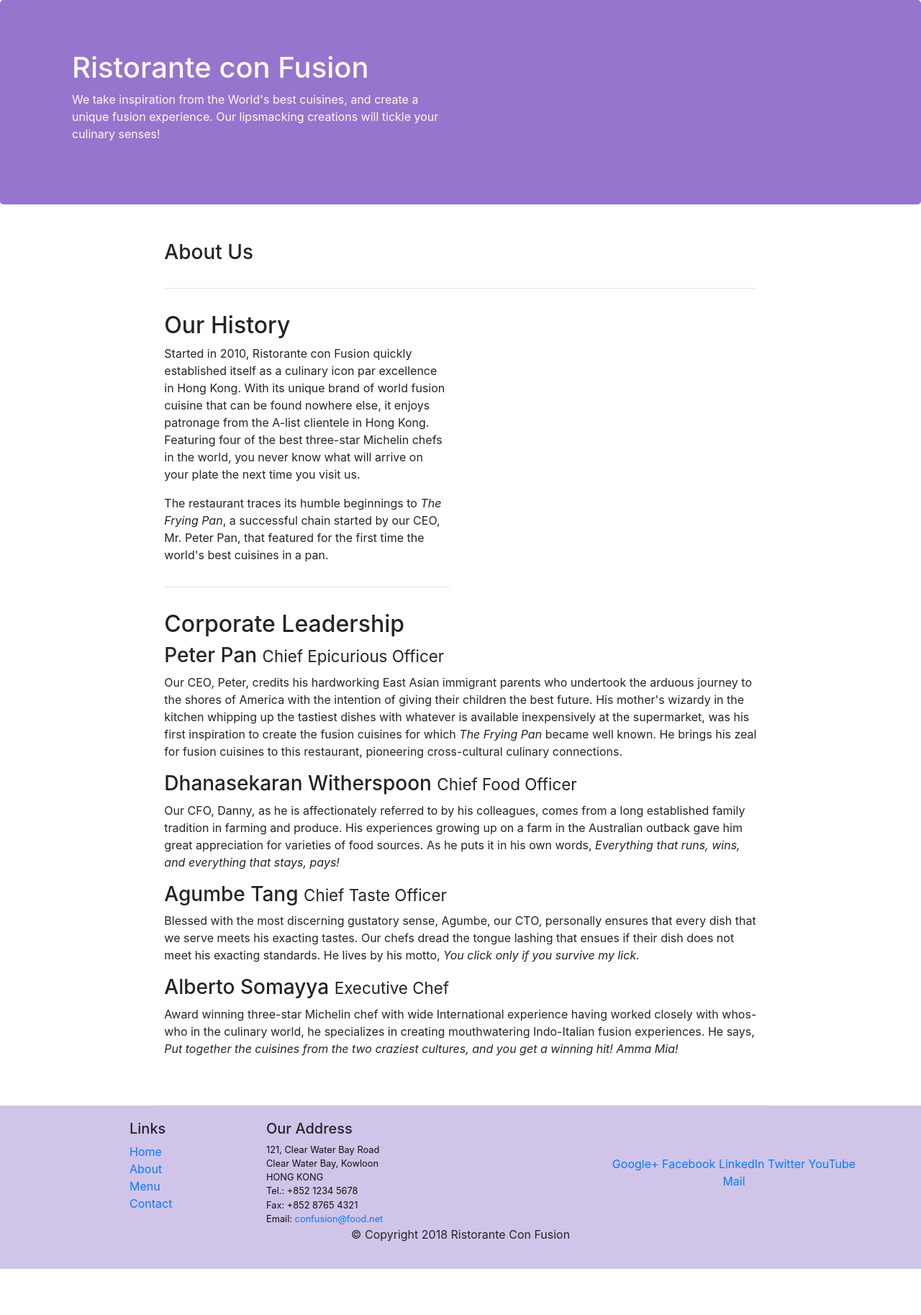
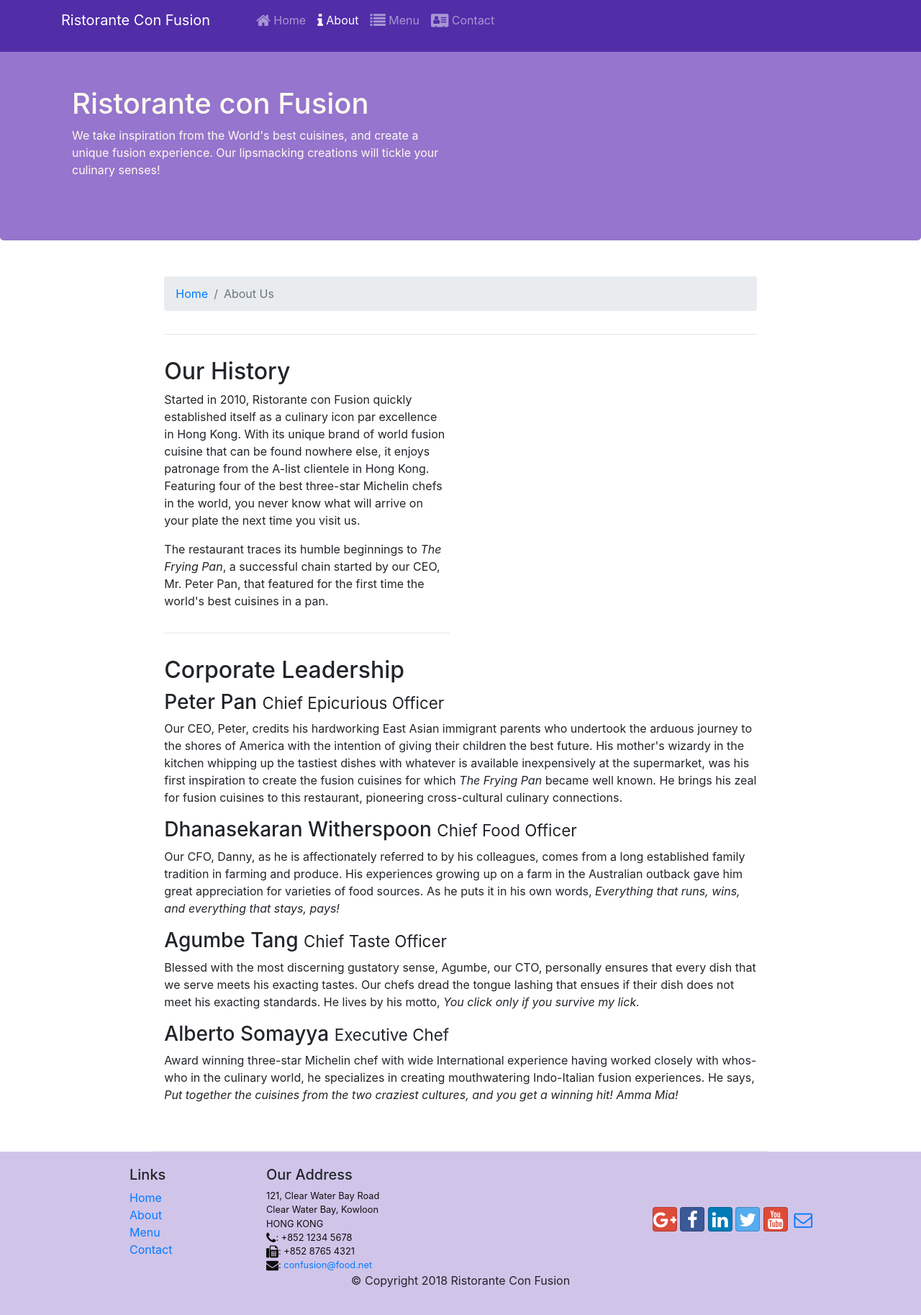
Before and after one commit to ShirinDanP/Confusion-bootstrap, a website: page aboutus.html in a window 1280 px wide. Shown: the whole page at 72% size. Before the commit the page ends 1763 px from the top, so only its background shows below. Drawn offline with nearby package versions, Linux system fonts and the light colour scheme.

Commit message:
Icon fonts

```diff
--- a/aboutus.html
+++ b/aboutus.html
@@ -14,10 +14,34 @@
       href="node_modules/bootstrap/dist/css/bootstrap.min.css"
     />
     <link href="css/styles.css" rel="stylesheet" />
+    <link rel="stylesheet" href="node_modules/font-awesome/css/font-awesome.min.css">
+    <link rel="stylesheet" href="node_modules/bootstrap-social/bootstrap-social.css">
     <title>Ristorante Con Fusion</title>
   </head>
 
   <body>
+        <nav class="navbar navbar-dark navbar-expand-sm fixed-top">
+                <ul class="container">
+                  <button
+                    class="navbar-toggler"
+                    type="button"
+                    data-toggle="collapse"
+                    data-target="#Navbar"
+                  >
+                    <span class="navbar-toggler-icon"></span>
+                  </button>
+                  <a class="navbar-brand" href="#">Ristorante Con Fusion</a>
+                  <ul class="collapse navbar-collapse" id="Navbar">
+                    <ul class="navbar-nav mr-auto">
+                    <li class="nav-item"><a class="nav-link" href="./index.html"><span class="fa fa-home fa-lg"></span> Home</a></li>
+                    <li class="nav-item active"><a class="nav-link" href="#"><span class="fa fa-info fa-lg"></span> About</a></li>
+                    <li class="nav-item"><a class="nav-link" href="#"><span class="fa fa-list fa-lg"></span> Menu</a></li>
+                    <li class="nav-item"><a class="nav-link" href="#"><span class="fa fa-address-card fa-lg"></span> Contact</a></li>
+                    </ul>
+                  </ul>
+                  </ul>
+                </div>
+              </nav>
     <header class="jumbotron">
       <div class="container">
         <div class="row row-header">
@@ -37,7 +61,10 @@
     <div class="row col-12 col-lg-8 col-md-8 row-content">
       <div class="col-12">
         <div>
-          <h3>About Us</h3>
+                <ol class="col-12 breadcrumb">
+                        <li class="breadcrumb-item"><a href="./index.html">Home</a></li>
+                        <li class="breadcrumb-item active">About Us</li>
+                    </ol>
           <hr />
         </div>
       </div>
@@ -131,19 +158,22 @@
               121, Clear Water Bay Road<br />
               Clear Water Bay, Kowloon<br />
               HONG KONG<br />
-              Tel.: +852 1234 5678<br />
-              Fax: +852 8765 4321<br />
-              Email: <a href="mailto:confusion@food.net">confusion@food.net</a>
+              <i class="fa fa-phone fa-lg"></i>: +852 1234 5678<br>
+              <i class="fa fa-fax fa-lg"></i>: +852 8765 4321<br>
+              <i class="fa fa-envelope fa-lg"></i>:
+              <a href="mailto:confusion@food.net">confusion@food.net</a>
             </address>
           </div>
           <div class="col-12 col-sm-4 align-self-center">
             <div class="text-center">
-              <a href="http://google.com/+">Google+</a>
-              <a href="http://www.facebook.com/profile.php?id=">Facebook</a>
-              <a href="http://www.linkedin.com/in/">LinkedIn</a>
-              <a href="http://twitter.com/">Twitter</a>
-              <a href="http://youtube.com/">YouTube</a>
-              <a href="mailto:">Mail</a>
+                    <div class="text-center">
+                            <a class="btn btn-social-icon btn-google" href="http://google.com/+"><i class="fa fa-google-plus"></i></a>
+                            <a class="btn btn-social-icon btn-facebook" href="http://www.facebook.com/profile.php?id="><i class="fa fa-facebook"></i></a>
+                            <a class="btn btn-social-icon btn-linkedin" href="http://www.linkedin.com/in/"><i class="fa fa-linkedin"></i></a>
+                            <a class="btn btn-social-icon btn-twitter" href="http://twitter.com/"><i class="fa fa-twitter"></i></a>
+                            <a class="btn btn-social-icon btn-google" href="http://youtube.com/"><i class="fa fa-youtube"></i></a>
+                            <a class="btn btn-social-icon" href="mailto:"><i class="fa fa-envelope-o"></i></a>
+                        </div>
             </div>
           </div>
         </div>
--- a/css/styles.css
+++ b/css/styles.css
@@ -33,3 +33,12 @@ hr {
     margin-top: 2rem;
     margin-bottom: 2rem;
 }
+
+body {
+    padding: 50px 0px 0px 0px;
+    z-index: 0;
+}
+
+.navbar-dark {
+    background-color: #512DA8;
+}
--- a/package.json
+++ b/package.json
@@ -15,6 +15,8 @@
   },
   "dependencies": {
     "bootstrap": "^4.0.0",
+    "bootstrap-social": "^5.1.1",
+    "font-awesome": "^4.7.0",
     "jquery": "^3.3.1",
     "popper.js": "^1.12.9"
   }
```
Also changed, not shown: index.html (+36 -12 lines), 1 other file. Lines whose indentation alone changed are shown as unchanged.
